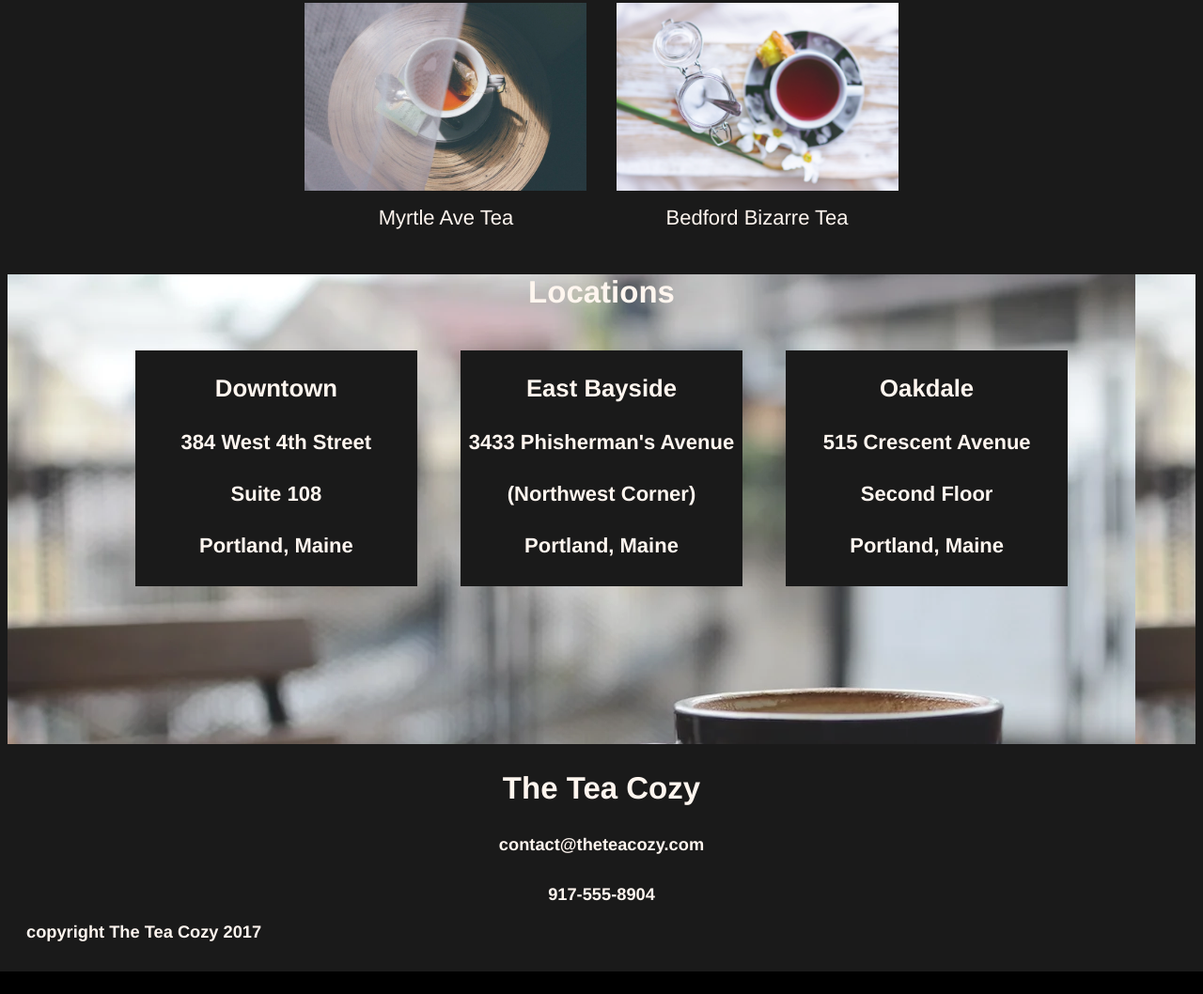
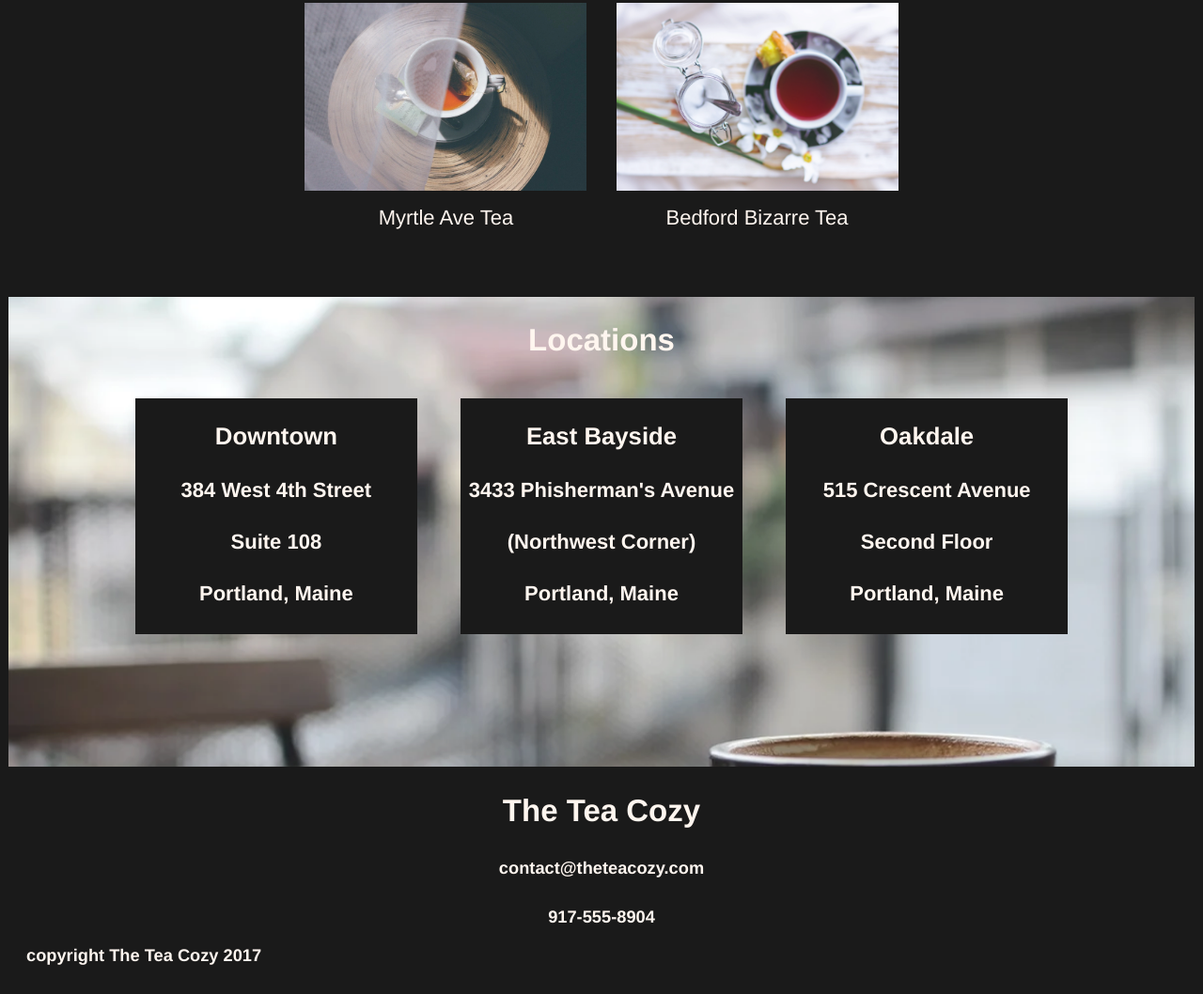
Before and after one commit to beckyeng226/TeaCozyWebsite, a plain HTML site: page index.html in a window 1280 px wide. Shown: the part 1226-2284 px from the top of the page at 94% size. Before the commit the page ends 2260 px from the top, so only its background shows below. Drawn offline with Linux system fonts and the light colour scheme.

Commit message:
looks like assigned picture

```diff
--- a/style.css
+++ b/style.css
@@ -109,8 +109,12 @@ figcaption {
 }
 
 #locations {
+    border: 1px solid black;
+    margin-top: 50px;
     height: 500px;
     background-image: url("images/locations-background.webp");
+    background-repeat: no-repeat;
+    background-size: cover;
 }
 
 
@@ -126,6 +130,7 @@ figcaption {
 
 #contact {
     height: 200px;
+    margin-top: 20px;
 }
 
 footer {
```
